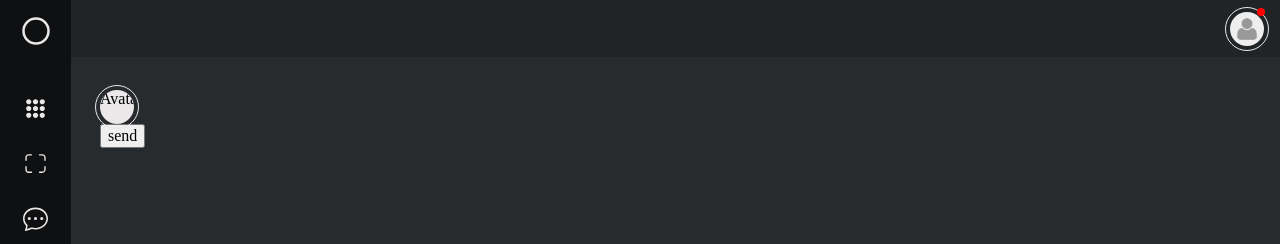
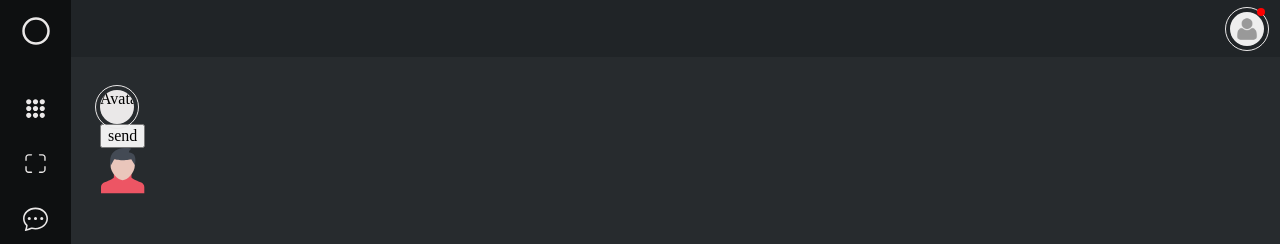
Before and after one commit to SlavAbent/dashboard, a React (Create React App) app: page /UI in a window 1280 px wide. Shown: the top 244 px of the page. Built offline with nearby package versions, Linux system fonts and the light colour scheme.

Commit message:
fix project

```diff
--- a/package.json
+++ b/package.json
@@ -10,7 +10,6 @@
     "@types/react-redux": "^7.1.24",
     "@types/react-router-dom": "^5.3.3",
     "@types/styled-components": "^5.1.25",
-    "@types/uuid": "^8.3.4",
     "axios": "^0.27.2",
     "classnames": "^2.3.1",
     "eslint-webpack-plugin": "^3.2.0",
@@ -90,6 +89,7 @@
     "@storybook/react": "^6.5.9",
     "@storybook/testing-library": "^0.0.13",
     "@types/react": "^18.0.14",
+    "@types/uuid": "^8.3.4",
     "@typescript-eslint/parser": "^5.29.0",
     "babel-plugin-named-exports-order": "^0.0.2",
     "prop-types": "^15.8.1",
--- a/src/components/Header/Header.tsx
+++ b/src/components/Header/Header.tsx
@@ -1,16 +1,17 @@
 import { Avatar }  from '../uikit/Avatar/';
 import { DropDownMenu } from '../uikit/DropDownMenu';
 import { HeaderComponent } from './Header.style'
-import { Icon } from '../uikit/Icon/Icon'
+import { Icon } from '../uikit/Icon'
 import { Link } from 'react-router-dom'
 import avatar from 'components/uikit/Avatar/avatar.jpeg';
-import { useState } from 'react';
+import React, { useState } from 'react';
 
 const Header = () => {
 
     const [activeDropDown, setActiveDropDown] = useState<boolean>(false)
 
     const avatarDropDownMenu = (event: React.MouseEvent) => {
+      console.log(event)
         //refactor!
         setActiveDropDown(!activeDropDown)
     }
--- a/src/components/uikit/DropDownMenu/DropDownMenu.tsx
+++ b/src/components/uikit/DropDownMenu/DropDownMenu.tsx
@@ -17,10 +17,7 @@ export interface IDropDownMenuProps {
 
 export const DropDownMenu: React.FC<IDropDownMenuProps> = (
     {   activeDropDown,
-        hovered,
-        transitioned,
-        direction,
-        children
+      children
     }) => {
 
     const activeDropMenu = activeDropDown ? 'open' : 'close'
--- a/src/components/uikit/Icon/Icon.tsx
+++ b/src/components/uikit/Icon/Icon.tsx
@@ -1,13 +1,13 @@
 import React, { DOMAttributes } from 'react';
 
-import { ReactComponent as Male } from 'components/Icons/Person/male.svg';
+import { ReactComponent as Icons } from 'components/Icons/Person/male.svg';
 import classNames from 'classnames';
-import { newGuid } from 'utils/guid'
+import { newGuid } from '../../../utils/guid'
 
 export type IconType = | 'svg'
 
 const iconTypes = new Map([
-    // ["svg", <Svg key={newGuid()}/>]
+    ["svg", <Icons key={newGuid()}/>]
 ])
 
 export interface IIconProps extends DOMAttributes<HTMLDivElement> {
--- a/src/pages/UI/UI.tsx
+++ b/src/pages/UI/UI.tsx
@@ -9,7 +9,7 @@ const UiKit = styled.div``
 const UI = () => {
 
     const handleClick = (event: React.MouseEvent) => {
-        alert('test');
+      console.log(event)
     }
 
     return (
```
Also changed, not shown: tsconfig.json (+22 -11 lines), 1 other file (tests, documents, lock files or other folders).
